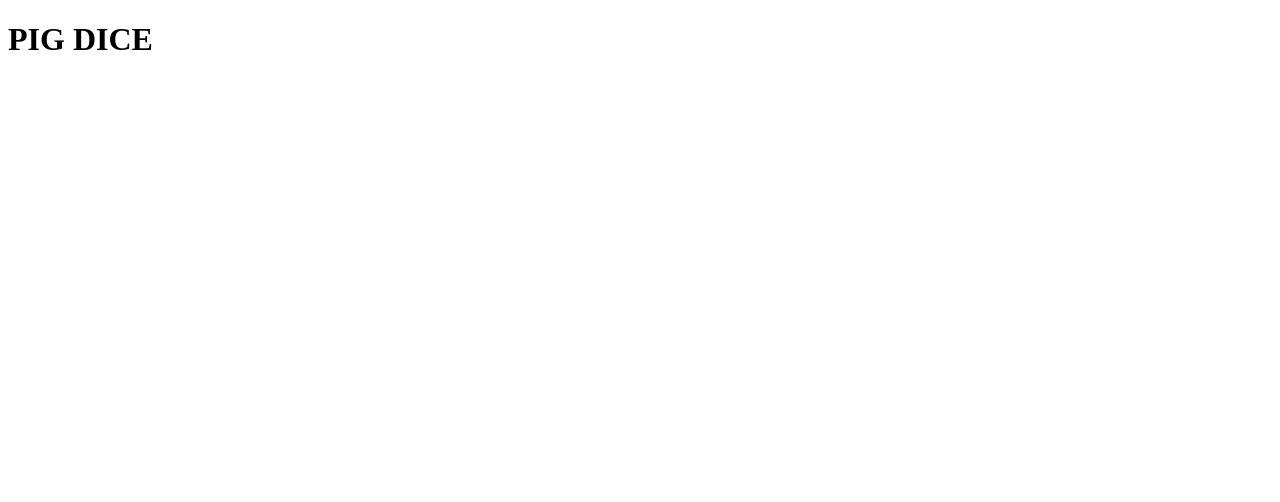
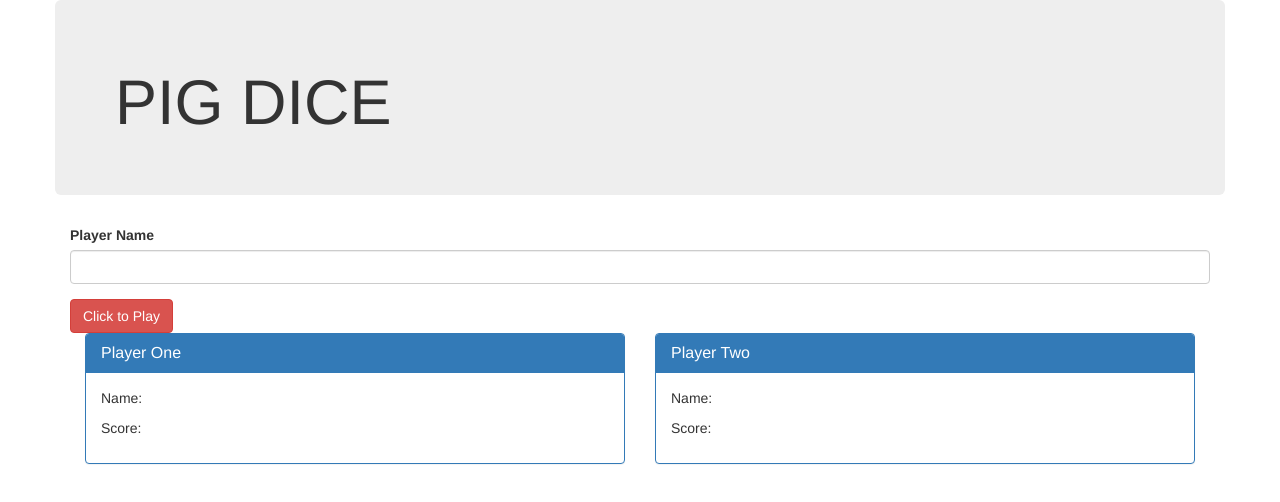
Before and after one commit to likewater/pig-dice, a plain HTML site: page index.html in a window 1280 px wide. Drawn offline with nearby package versions, Linux system fonts and the light colour scheme.

Commit message:
add rows and columns to index.html. Add sleletal comments to js file.

```diff
--- a/index.html
+++ b/index.html
@@ -1,7 +1,10 @@
 <!DOCTYPE html>
 <html>
   <head>
-    <meta charset="utf-8">
+    <link href="https://maxcdn.bootstrapcdn.com/bootstrap/3.3.7/css/bootstrap.min.css" rel="stylesheet" type="text/css">
+    <script src="https://ajax.googleapis.com/ajax/libs/jquery/3.1.0/jquery.min.js"></script>
+    <link href="css/styles.css" rel="stylesheet" type="text/css">
+    <script src="js/scripts.js"></script>
     <title>Pig Dice</title>
   </head>
   <body>
@@ -11,6 +14,37 @@
           <h1>PIG DICE</h1>
         </div>
         <div class="col-md-12">
+          <form id="playGame">
+            <div class="form-group">
+              <label for="name">Player Name</label>
+              <input id="playerOne" type="text" class="form-control">
+            </div>
+            <button id="accountForm" type="submit" class="btn btn-danger">Click to Play</button>
+          </form>
+          <div class"row">
+          <div class="col-md-6">
+            <div class="panel panel-default  panel-primary" id="playerOneScore">
+             <div class="panel-heading">
+               <h3 class="panel-title">Player One</h3>
+             </div>
+             <div class="panel-body">
+                 <p>Name: <span class="first-name"></span></p>
+                 <p>Score: <span class="last-name"></span></p>
+               </div>
+             </div>
+          </div>
+          <div class="col-md-6">
+            <div class="panel panel-default  panel-primary" id="playerTwoScore">
+             <div class="panel-heading">
+               <h3 class="panel-title">Player Two</h3>
+             </div>
+             <div class="panel-body">
+                 <p>Name: <span class="first-name"></span></p>
+                 <p>Score: <span class="last-name"></span></p>
+               </div>
+             </div>
+          </div>
+        </div><!--row 2 end-->
         </div>
       </div>
     </div>
```
